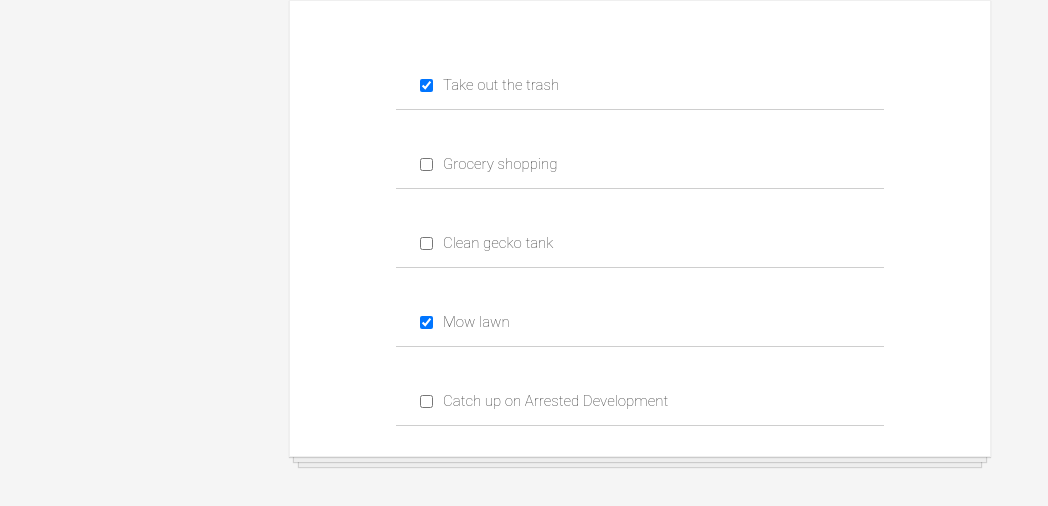
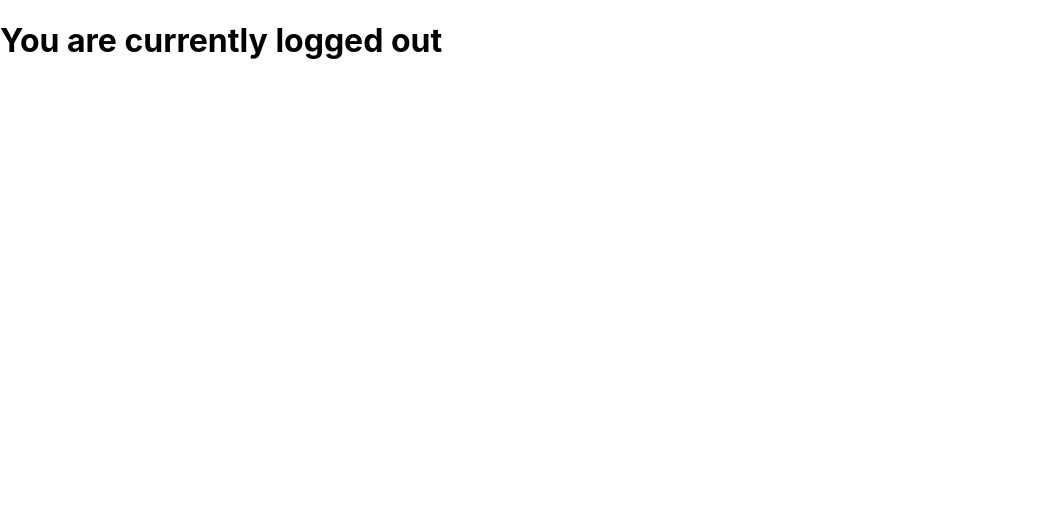
Before and after one commit to Nauxie/react-learning, a React (Create React App) app in the folder my-app/: page / in a window 1280 px wide. Shown: the top 506 px of the page, without its empty margins (0-1048 px from the left). Built offline with nearby package versions, Linux system fonts and the light colour scheme.

Commit message:
statepractice logged in/out

```diff
--- a/my-app/src/App.js
+++ b/my-app/src/App.js
@@ -1,24 +1,29 @@
-import React, { Component } from 'react';
-import todos from "./todosData.js"
-import TodoItem from "./components/TodoItem"
-import './App.css';
+import React from "react"
 
+class App extends React.Component {
+    constructor() {
+        super()
+        this.state = {
+            isLoggedIn: false
+        }
 
+    }
 
-class App extends Component {
-  render() {
-    //console.log(products)
-    const todosList = todos.map(todo => {
-      return (<TodoItem list = {todo} key= {todo.id}/>)
-    })
+    render() {
+        let status = ""
+        if (this.state.isLoggedIn) {
+            status = "in"
+        }
+        else {
+            status = "out"
+        }
 
+        return (
+            <div>
+                <h1>You are currently logged {status}</h1>
+            </div>
 
-    return (
-      <div className="todo-list">
-        {todosList}
-      </div>
-    );
-  }
+        )
+    }
 }
-
 export default App
```
